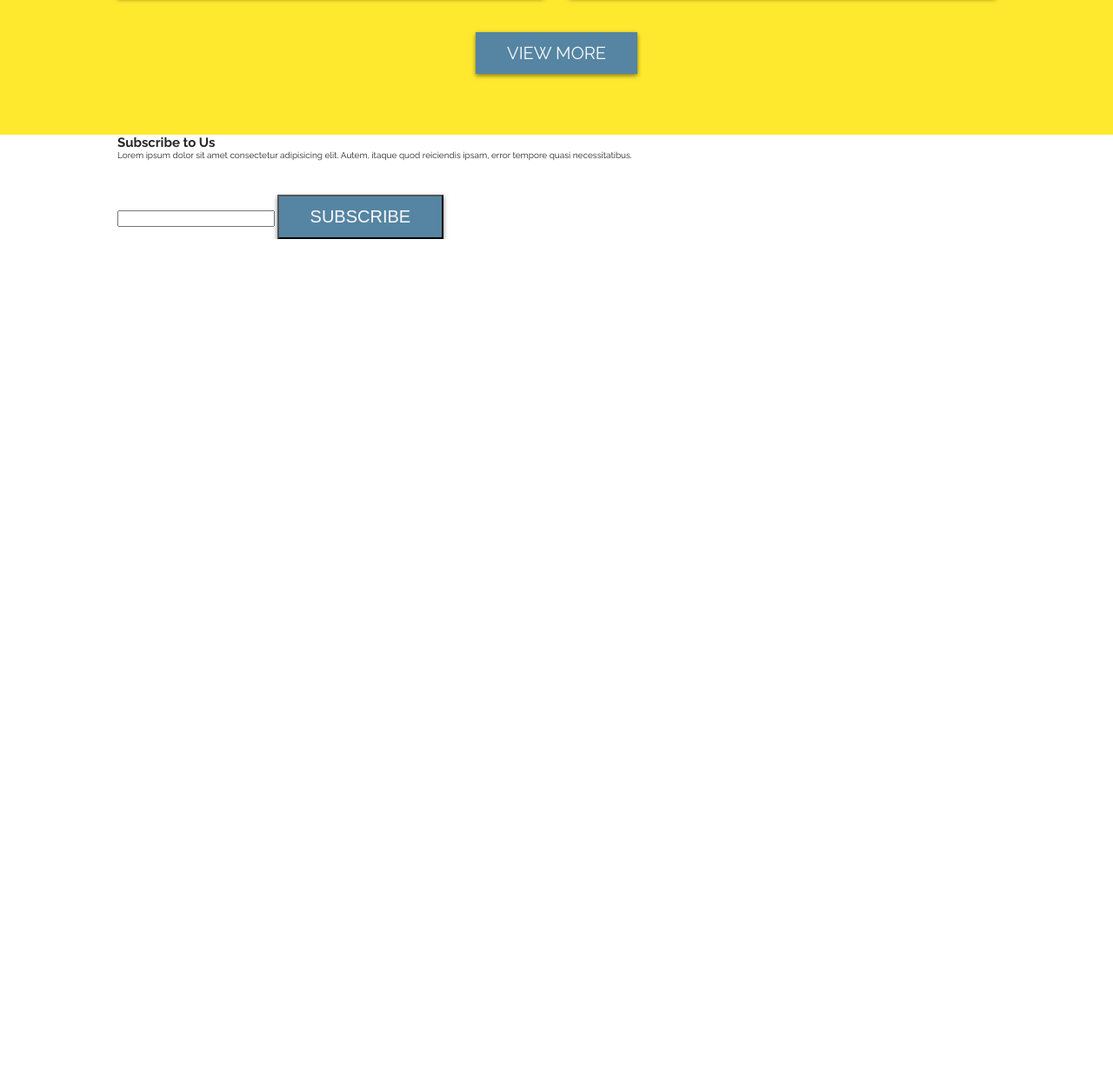
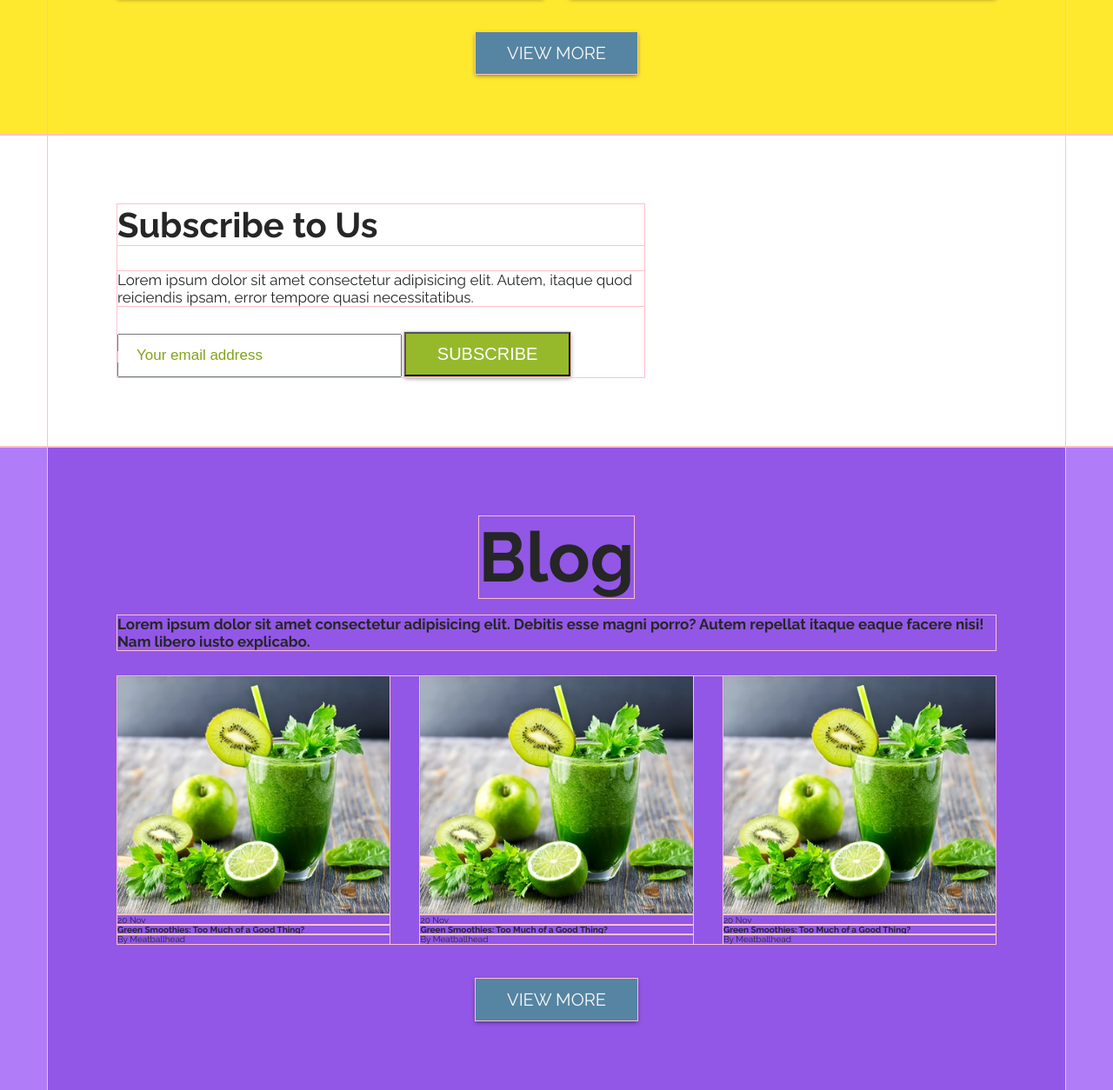
Before and after one commit to coding24seven/Fresh-life, a website: page index.html in a window 1280 px wide. Shown: the part 3111-4365 px from the top of the page at 87% size. Before the commit the page ends 3386 px from the top, so only its background shows below. Drawn offline with Linux system fonts and the light colour scheme.

Commit message:
during blog

```diff
--- a/index.html
+++ b/index.html
@@ -167,9 +167,55 @@
           <h2 class="subscribe__heading">Subscribe to Us</h2>
           <p class="subscribe__description">Lorem ipsum dolor sit amet consectetur adipisicing elit. Autem, itaque quod reiciendis ipsam, error tempore quasi necessitatibus.</p>
         </label>
-        <input class="subscribe__input" name="email" type="text">
+        <input class="subscribe__input" id="email" placeholder="Your email address" type="text" spellcheck="false">
         <button class="subscribe__button link-button">Subscribe</button>
       </form>
+    </div>
+  </section>
+
+  <!--/ BLOG -->
+  <section class="blog">
+    <div class="blog__container container">
+
+      <!-- BLOG INTRO -->
+      <h2 class="blog__heading">Blog</h2>
+      <p class="blog__description">Lorem ipsum dolor sit amet consectetur adipisicing elit. Debitis esse magni porro? Autem repellat itaque eaque facere nisi! Nam libero iusto explicabo.</p>
+
+      <!-- BLOG PHOTOS -->
+      <div class="blog__all-photos-box">
+
+        <figure class="blog__photo-box">
+          <img src="/img/038.jpg" alt="fruits" class="blog__photo">
+          <figcaption class="blog__details">
+            <div class="blog__date">20 Nov</div>
+            <h4 class="blog__title">Green Smoothies: Too Much of a Good Thing?</h4>
+            <div class="blog__author">By Meatballhead</div>
+          </figcaption>
+        </figure>
+
+        <figure class="blog__photo-box">
+          <img src="/img/038.jpg" alt="fruits" class="blog__photo">
+          <figcaption class="blog__details">
+            <div class="blog__date">20 Nov</div>
+            <h4 class="blog__title">Green Smoothies: Too Much of a Good Thing?</h4>
+            <div class="blog__author">By Meatballhead</div>
+          </figcaption>
+        </figure>
+
+        <figure class="blog__photo-box">
+          <img src="/img/038.jpg" alt="fruits" class="blog__photo">
+          <figcaption class="blog__details">
+            <div class="blog__date">20 Nov</div>
+            <h4 class="blog__title">Green Smoothies: Too Much of a Good Thing?</h4>
+            <div class="blog__author">By Meatballhead</div>
+          </figcaption>
+        </figure>
+
+      </div>
+
+      <!-- VIEW MORE LINK-BUTTON -->
+      <a href="#" class="blog__link-button link-button">View More</a>
+
     </div>
   </section>
 
--- a/sass/foundation/_base.scss
+++ b/sass/foundation/_base.scss
@@ -1,6 +1,6 @@
 /// <*>
 * {
-  // outline: 1px solid pink;
+  outline: 1px solid pink;
   margin: 0;
   padding: 0;
   -webkit-tap-highlight-color: transparent; // remove highlight on touch
--- a/sass/main.scss
+++ b/sass/main.scss
@@ -7,6 +7,8 @@
 @import "components/mouse-link";
 
 @import "sections/about";
+@import "sections/blog";
 @import "sections/fresh-life";
 @import "sections/gallery";
 @import "sections/services";
+@import "sections/subscribe";
--- /dev/null
+++ b/sass/sections/_blog.scss
@@ -0,0 +1,50 @@
+// BLOG
+.blog {
+  background-color: #b07cf7;
+
+  /// CONTAINER
+  .container {
+    padding-top: 8rem;
+    padding-bottom: 8rem;
+    display: flex;
+    flex-direction: column;
+    align-items: center;
+    background-color: #9257e6;
+  }
+
+  //. <h4> HEADING
+  &__heading {
+    margin-bottom: 2rem;
+    font-size: 8rem;
+    font-weight: 700;
+  }
+
+  //. <p> DESCRIPTION
+  &__description {
+    margin-bottom: 3rem;
+    font-size: 1.7rem;
+    font-weight: 700;
+  }
+
+  //, <div> BOX FOR ALL PHOTOS
+  &__all-photos-box {
+    display: flex;
+    justify-content: space-between;
+  }
+
+  // <figure> BOX FOR ONE PHOTO
+  &__photo-box {
+    flex: 0 0 31%;
+  }
+
+  // <img> PHOTO
+  &__photo {
+    width: 100%;
+  }
+
+  // <figcaption> DETAILS
+  &__details {
+
+  }
+
+}
--- /dev/null
+++ b/sass/sections/_subscribe.scss
@@ -0,0 +1,92 @@
+// <section> SUBSCRIBE
+.subscribe {
+
+  /// <div> CONTAINER
+  &__container {
+    padding: 8rem;
+    background: url(/img/046.jpg) right center no-repeat /contain;
+    @media(max-width: em(800)) {
+      padding-top: 12rem;
+      background: url(/img/046-cropped.jpg) right center no-repeat /contain;
+      color: white;
+    }
+    @media(max-width: em(550)) {
+      padding-left: 4rem;
+      padding-right: 4rem;
+      padding-top: 6rem;
+    }
+    @media(max-width: em(400)) {
+      padding-left: 2rem;
+      padding-right: 2rem;
+    }
+  }
+
+  // <form> FORM
+  &__form {
+    width: 60%;
+    @media(max-width: em(900)) {
+      width: 40rem;
+    }
+    @media(max-width: em(800)) {
+      background-color: rgba(blue,0.5);
+      margin: 0 auto;
+      border-top-left-radius: 11%;
+      border-top-right-radius: 11%;
+    }
+  }
+
+  // <h2> HEADING
+  &__heading {
+    margin-bottom: 3rem;
+    font-size: 4rem;
+    font-weight: 700;
+    @media(max-width: em(800)) {
+      margin-bottom: 2rem;;
+      padding: 2rem 2rem 0;
+      text-align: center;
+    }
+    @media(max-width: em(550)) {
+      font-size: 3rem;
+    }
+    @media(max-width: em(359)) {
+      font-size: 2.8rem;
+    }
+  }
+
+  // <p> DESCRIPTION
+  &__description {
+    margin-bottom: 3rem;
+    font-size: 1.7rem;
+    font-weight: 300;
+    @media(max-width: em(800)) {
+      padding: 0 2rem;
+    }
+  }
+
+  // <input> INPUT
+  &__input {
+    padding-left: 2rem;
+    width: 54%;
+    height: 5rem;
+    outline: none;
+    font-size: 1.7rem;
+    @media(max-width: em(900)) {
+      // display: block;
+      width: 100%;
+    }
+  }
+  ::placeholder {
+    color: #81a31c;
+  }
+
+  // <button> BUTTON
+  &__button {
+    margin: 0;
+    color: white;
+    background-color: #96b92c;
+    cursor: pointer;
+    @media(max-width: em(900)) {
+      width: 100%;
+    }
+  }
+}
```
Also changed, not shown: css/style.css, img/024.jpg (added), img/031.jpg (added), img/038.jpg (added), img/046-cropped.jpg (added).
